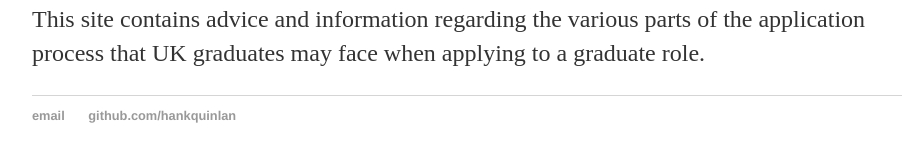
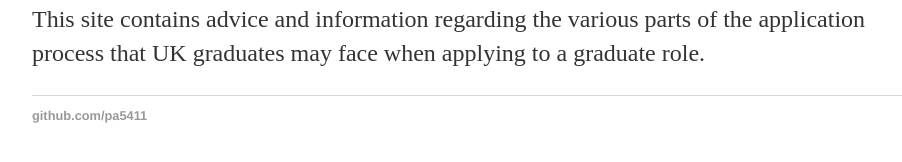
Before and after one commit to pa5411/Graduate-Job-Help, a Jekyll site: the page built from index.html, in a window 1280 px wide. Shown: the part 194-356 px from the top of the page, without its empty margins (160-1062 px from the left). Built offline with Jekyll 4.4.1, drawn with Linux system fonts in a browser that asks for light colours.

Commit message:
Update default.html

```diff
--- a/_layouts/default.html
+++ b/_layouts/default.html
@@ -25,8 +25,7 @@
                         </div><!-- /.container -->
                         <footer>
                         <ul>
-                                <li><a href="mailto:hankquinlanhub@gmail.com">email</a></li>
-                                <li><a href="https://github.com/hankquinlan">github.com/hankquinlan</a></li>
+                                <li><a href="https://github.com/pa5411">github.com/pa5411</a></li>
                         </ul>
                         </footer>
                 </body>
```
